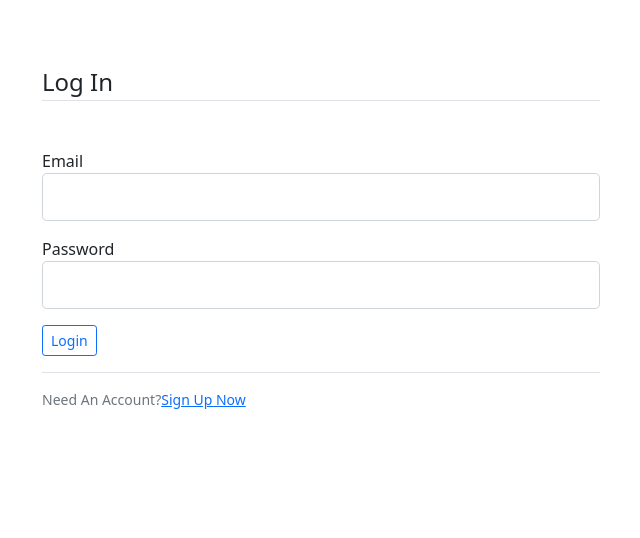
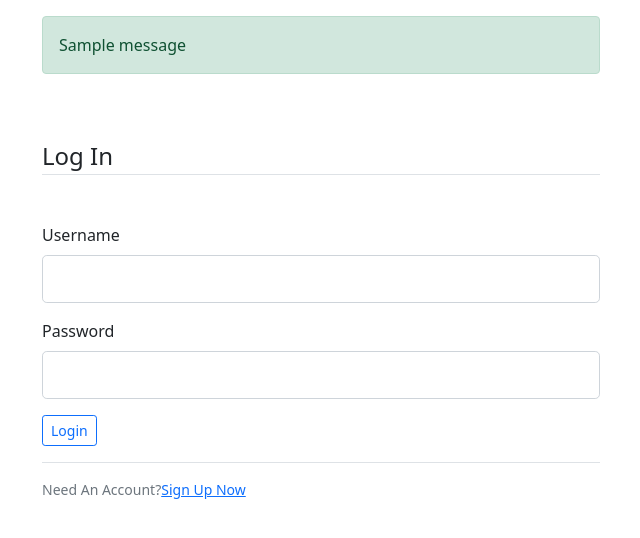
Before and after one commit to randiltennakoon/flask_DB, a Flask app: page /login in a window 1280 px wide. Shown: the top 538 px of the page, without its empty margins (40-680 px from the left). Run offline with Flask 2, Linux system fonts and the light colour scheme; one stand-in notice (Sample message) is shown; some libraries are stand-ins or nearby versions.

Commit message:
updated register & login pages

```diff
--- a/app.py
+++ b/app.py
@@ -1,9 +1,30 @@
-from flask import Flask, render_template, url_for, redirect, flash
+from flask import Flask, render_template, url_for, redirect, flash, request
 from forms import RegistrationForm, LoginForm
+# from models import User
+from flask_sqlalchemy import SQLAlchemy
+from datetime import datetime
 
 app = Flask(__name__)
 
 app.config['SECRET_KEY'] = '225dccaa4ab7a419f983d2f24821fc93'
+
+
+# database creation
+app.config['SQLALCHEMY_DATABASE_URI'] = 'sqlite:///db.sqlite3'
+app.config['SQLALCHEMY_TRACK_MODIFICATIONS'] = False
+db = SQLAlchemy(app)
+
+
+
+class User(db.Model):
+    id = db.Column(db.Integer, primary_key=True)
+    username = db.Column(db.String(20), unique=True, nullable=False)
+    email = db.Column(db.String(120), unique=True, nullable=False)
+    password = db.Column(db.String(60), nullable=False)
+    date_registered = db.Column(db.DateTime, nullable=False, default=datetime.utcnow)
+
+    def __repr__(self):
+        return f"User('{self.username}', '{self.email}'"
 
 
 
@@ -14,14 +35,42 @@ def home():
 
 @app.route('/login', methods=['GET', 'POST'])
 def login():
+    # if current_user.is_authenticated():
+    #     return redirect(url_for('home'))
+
     form = LoginForm()
+    # if request.method == 'POST':
+    #     flash('Login successful', 'success')
+    #     return redirect(url_for('home'))
+    # else:
+    #     flash('Login Unsuccessful. Please check username and password', 'danger')
+
     return render_template('login.html', title='Login', form=form)
 
 
 @app.route('/register', methods=['GET', 'POST'])
 def register():
     form = RegistrationForm()
-    return render_template('register.html', title='Register', form=form)
+    # if form.validate_on_submit():
+    #     print('done')
+        # username = form.username.data
+        # email = form.email.data
+        # password = form.password.data
+
+    if request.method == 'POST':
+        username = request.form['username']
+        email = request.form['email']
+        password = request.form['password']
+
+        #db.create_all()
+        new_user = User(username=username, email=email, password=password)
+        db.session.add(new_user)
+        db.session.commit()
+
+        flash(f'User {username} successfully registered using the email {email}!, Please log in to continue.', 'success')
+        return redirect(url_for('login'))
+    else:
+        return render_template('register.html', title='Register', form=form)
 
 
 
--- a/templates/login.html
+++ b/templates/login.html
@@ -16,8 +16,19 @@
 
 <div class="container mt-3">
     <div class="col-md-6 rounded">
-        <form method="POST" action="">
-            {{ form.hidden_tag() }}
+
+        {% with messages = get_flashed_messages(with_categories=true) %}
+            {% if messages %}
+                {% for category, message in messages %}
+                    <div class="alert alert-{{ category }} mt-2">
+                        {{ message }}
+                    </div>
+                {% endfor %}
+            {% endif %}
+        {% endwith %}
+
+
+        <!-- <form method="POST" action="">
             <legend class="border-bottom my-5">Log In</legend>
 
             <div class="form-group mb-3">
@@ -31,9 +42,29 @@
             </div>
 
             <div class="form-group">
-                {{ form.submit.label(class="btn btn-sm btn-outline-primary") }}
+                {{ form.submit(class="btn btn-sm btn-outline-primary") }}
             </div>
+        </form> -->
+
+
+        <form method="POST" action="">
+
+            <legend class="border-bottom my-5">Log In</legend>
+
+            <div class="mb-3">
+                <label class="form-label">Username</label>
+                <input type="text" class="form-control form-control-lg">
+                <!-- <div id="emailHelp" class="form-text">We'll never share your email with anyone else.</div> -->
+            </div>
+
+            <div class="mb-3">
+                <label class="form-label">Password</label>
+                <input type="password" class="form-control form-control-lg">
+            </div>
+
+            <button type="submit" class="btn btn-sm btn-outline-primary">Login</button>
         </form>
+
 
         <div class="border-top pt-3">
             <small class="text-muted">
```
Also changed, not shown: models.py (added, +12 -0 lines), templates/register.html (+33 -3 lines), db.sqlite3 (added).
